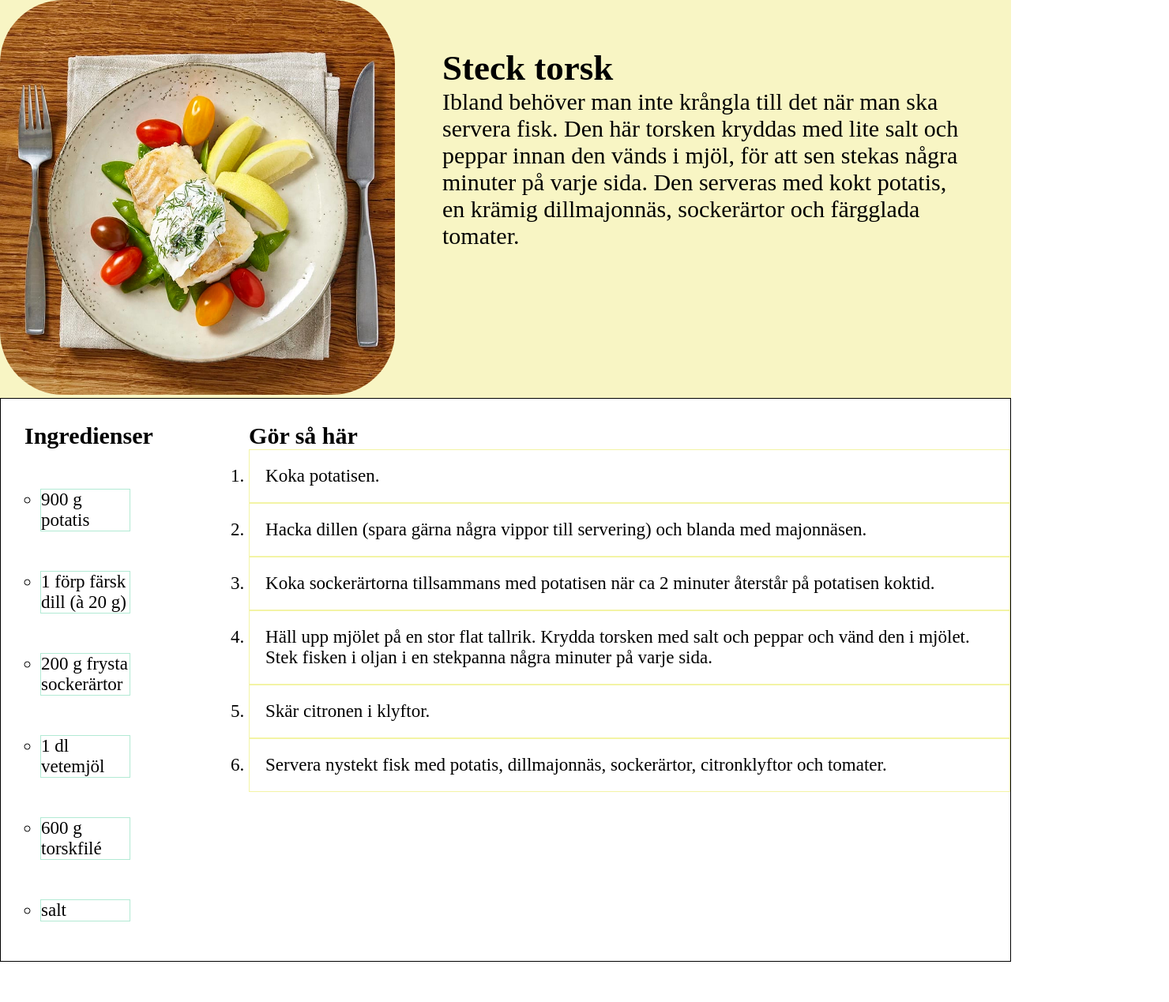
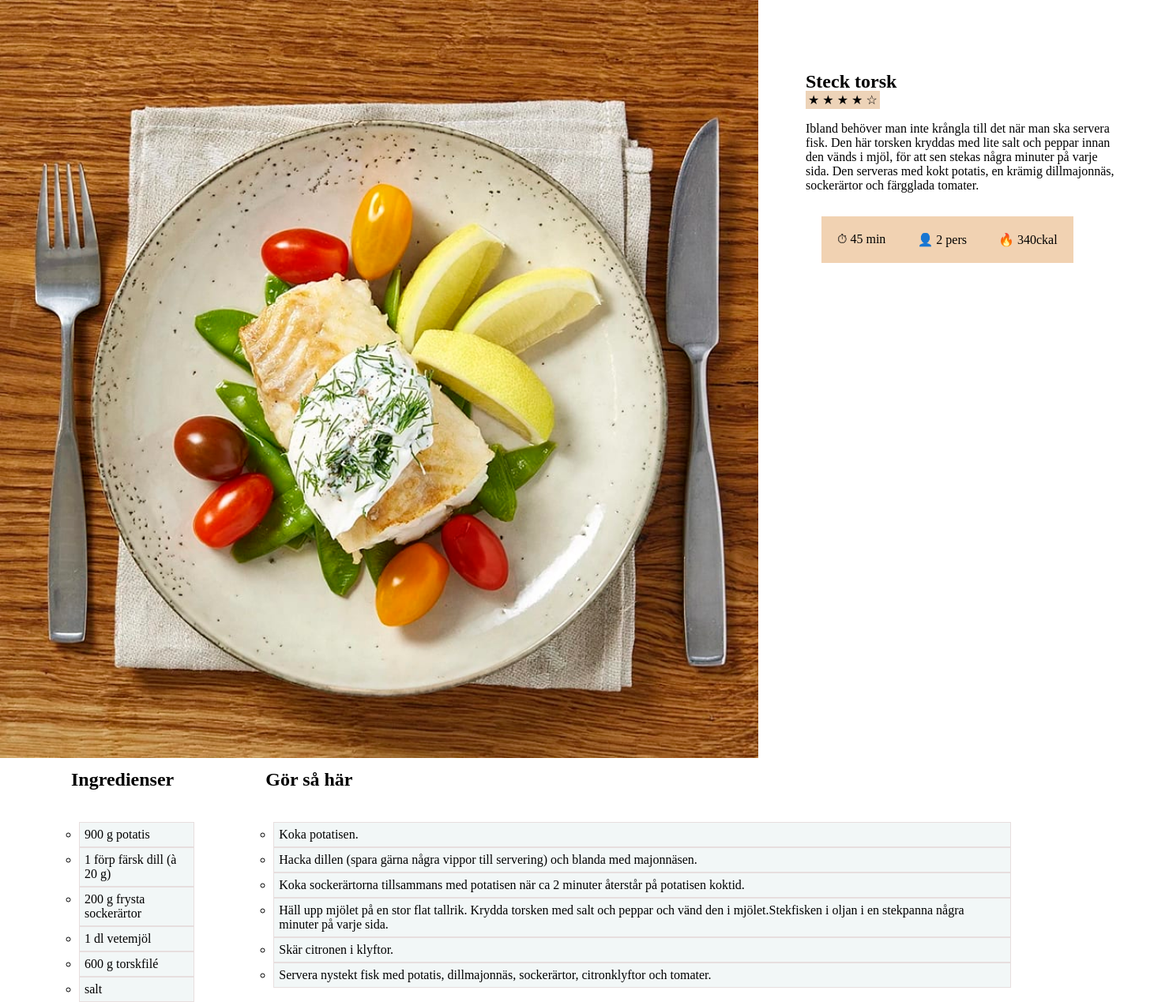
Before and after one commit to ZainabJafari/Recipe-page, a plain HTML site: page torsk.html in a window 1280 px wide. Shown: the whole page at 79% size, 1480 px wide, since content can reach past the window. Before the commit the page ends 1218 px from the top, so only its background shows below. Drawn offline with nearby package versions, Linux system fonts and the light colour scheme; files that its build step writes are made by us from their sources.

Commit message:
undersidor styles

```diff
--- a/styles.scss
+++ b/styles.scss
@@ -298,6 +298,7 @@ ul li a {
     inline-size: 400px;
     padding: 60px;
     position: relative;
+    margin-top: 30px;
 
 }
 
@@ -309,52 +310,41 @@ ul li a {
 .food_info{
     display: flex;
     float: right;
-    inline-size: 450px;
-    // margin-top: 10px;
+    inline-size: 380px;
+    margin-top: 30px;
+    padding-left: 190px;
 
     p{
         padding: 20px;
-        background-color: blanchedalmond;
-        // margin-left: 30px;
+        // width: 90px;
+        background-color: rgb(241, 210, 178);
+        // margin-left: 60px;
     }
 }
 
-.kyckling-innehål li {
-    font-size: 23px;
-    list-style-type: circle;
-    border: 1px solid rgb(248, 237, 237);
-}
-
-.kyckling-innehål h2 {
-    font-size: 30px;
-    padding-left: 30px;
-    margin-top: 30px;
+#star{
+    background-color: rgb(237, 211, 184);
+    display: inline;
+    padding: 3px;
 
 }
 
-
-.kyckling2 {
+.food_recept{
     display: flex;
-    justify-content: space-around;
-    border: 1px solid black;
 }
 
-
-
-.step li {
-    background-color: white;
-    font-size: 23px;
-    padding: 20px;
-    margin-left: 100px;
-    border: 1px solid rgb(248, 237, 237);
-
+.food_method h2{
+    margin: 10px 0px 40px 90px
 }
 
-.step h2 {
-    padding-left: 100px;
-    font-size: 30px;
-    margin-top: 30px;
+.food_method li {
+    margin-left: 100px;
+    border: 1px solid rgb(231, 222, 222);
+    padding: 6px;
+    background-color: rgb(242, 247, 247);
+    list-style-type: circle;
 }
+
 
 
 
--- a/torsk.html
+++ b/torsk.html
@@ -6,58 +6,59 @@
     <meta http-equiv="X-UA-Compatible" content="IE=edge">
     <meta name="viewport" content="width=device-width, initial-scale=1.0">
     <title>Steck Torsk</title>
-    <link rel="stylesheet" href="style.css">
+    <link rel="stylesheet" href="styles.css">
 </head>
 
 <body>
 
-    <section class="torsk">
-        <div><img src="bilder/stekt_torsk.jpg" alt="torsk"></div>
+    <main>
+        <section class="header">
+            <div>
+                <img class="food_photo" src="bilder/stekt_torsk.jpg" alt="torsk">
+            </div>
 
-        <div class="torsk-text">
+            <div class="food_text">
                 <h2>Steck torsk</h2>
+                <p id="star">&#9733 &#9733 &#9733 &#9733 &#9734</p><br><br>
                 <p>Ibland behöver man inte krångla till det när man ska servera fisk. Den här torsken kryddas med lite salt
                     och peppar innan den vänds i mjöl, för att sen stekas några minuter på varje sida. Den serveras med kokt
-                potatis, en krämig dillmajonnäs, sockerärtor och färgglada tomater.</p>
+                    potatis, en krämig dillmajonnäs, sockerärtor och färgglada tomater.
+                </p>
+                <div class="food_info">
+                    <p>&#9201 45 min</p>
+                    <p>&#128100 2 pers</p>
+                    <p>&#128293 340ckal</p>
                 </div>
-
+            </div>
         </section>
 
 
-
-    <section class="torsk2">
-        <div class="torsk-innehål">
-            <h2>Ingredienser</h2>
-            <ul>
+        <section class="food_recept">
+            <div class="food_method">
+                <h2 class="food_method_h2">Ingredienser</h2>
+                <ol>
                     <li>900 g potatis</li>
                     <li>1 förp färsk dill (à 20 g)</li>
                     <li>200 g frysta sockerärtor</li>
                     <li>1 dl vetemjöl</li>
                     <li>600 g torskfilé</li>
                     <li>salt</li>
-            </ul>
+                </ol>
             </div>
 
-        <div class="torsk-step">
+            <div class="food_method">
                 <h2>Gör så här</h2>
                 <ol>
                     <li>Koka potatisen.</li>
-                <li>
-                    Hacka dillen (spara gärna några vippor till servering) och blanda med majonnäsen. </li>
-                <li>
-                    Koka sockerärtorna tillsammans med potatisen när ca 2 minuter återstår på potatisen koktid.</li>
-                <li>
-                    Häll upp mjölet på en stor flat tallrik. Krydda torsken med salt och peppar och vänd den i mjölet.
-                    Stek
-                    fisken i oljan i en stekpanna några minuter på varje sida.</li>
-                <li>
-                    Skär citronen i klyftor.</li>
-                <li>
-                    Servera nystekt fisk med potatis, dillmajonnäs, sockerärtor, citronklyftor och tomater.</li>
-
+                    <li>Hacka dillen (spara gärna några vippor till servering) och blanda med majonnäsen. </li>
+                    <li>Koka sockerärtorna tillsammans med potatisen när ca 2 minuter återstår på potatisen koktid.</li>
+                    <li>Häll upp mjölet på en stor flat tallrik. Krydda torsken med salt och peppar och vänd den i mjölet.Stekfisken i oljan i en stekpanna några minuter på varje sida.</li>
+                    <li>Skär citronen i klyftor.</li>
+                    <li>Servera nystekt fisk med potatis, dillmajonnäs, sockerärtor, citronklyftor och tomater.</li>
                 </ol>
             </div>
         </section>
+    </main>
 
 
 </body>
```
Also changed, not shown: Hem.html (+22 -15 lines), kyckling.html (+10 -10 lines), lasane.html (+27 -24 lines), pasta.html (+26 -22 lines), styles.css, 1 other file. Lines whose indentation alone changed are shown as unchanged.
